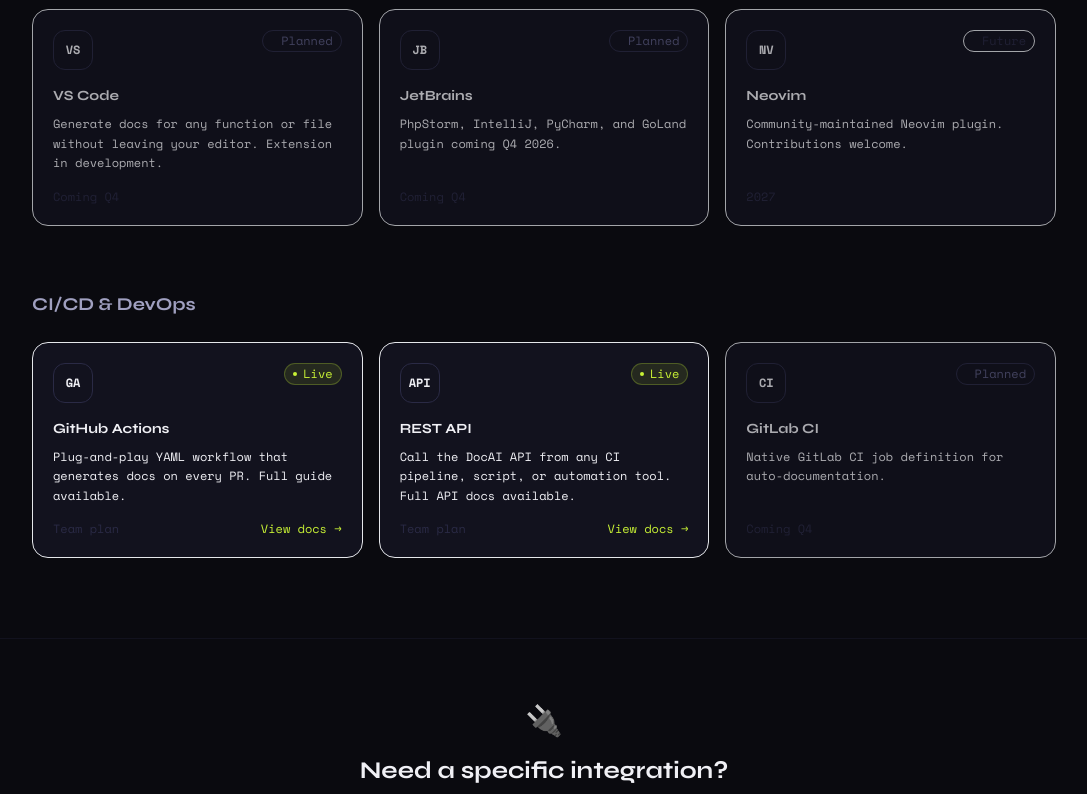
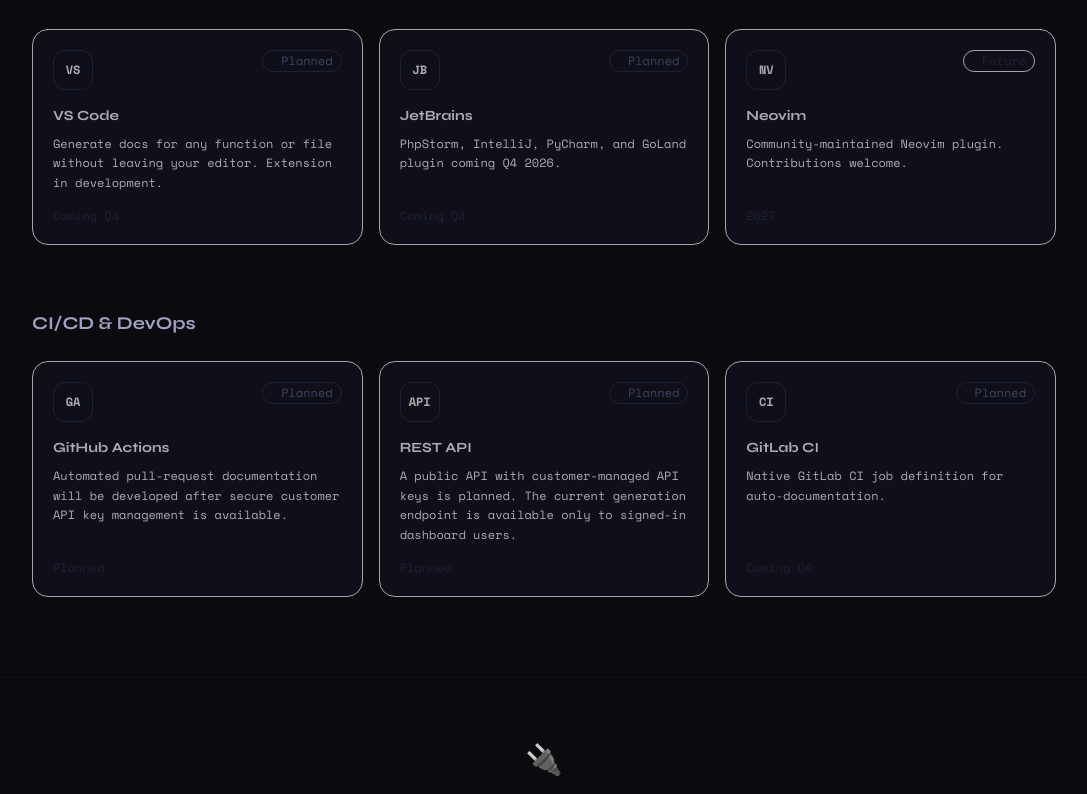
Before and after one commit to bhupindersb/ai-doc-generator, a Next.js app: page /integrations in a window 1280 px wide. Shown: the part 1617-2411 px from the top of the page, without its empty margins (96-1183 px from the left). Built offline with nearby package versions, Linux system fonts and the light colour scheme; no server answers.

Commit message:
Correct Docs AI integrations availability labels

```diff
--- a/app/integrations/page.tsx
+++ b/app/integrations/page.tsx
@@ -5,7 +5,7 @@ const integrations = [
   {
     category: "Version Control",
     items: [
-      { name: "GitHub", icon: "GH", status: "live", desc: "Sign in with GitHub, auto-generate docs on PRs via GitHub Action, push docs to any branch.", plan: "All plans" },
+      { name: "GitHub", icon: "GH", status: "live", desc: "Sign in to Docs AI with your GitHub account. Pull-request documentation automation is planned, not yet available.", plan: "Sign-in available" },
       { name: "GitLab", icon: "GL", status: "planned", desc: "GitLab OAuth and CI/CD pipeline integration coming Q4 2026.", plan: "Coming Q4" },
       { name: "Bitbucket", icon: "BB", status: "planned", desc: "Bitbucket Pipelines integration on the roadmap for 2027.", plan: "2027" },
     ],
@@ -30,8 +30,8 @@ const integrations = [
   {
     category: "CI/CD & DevOps",
     items: [
-      { name: "GitHub Actions", icon: "GA", status: "live", desc: "Plug-and-play YAML workflow that generates docs on every PR. Full guide available.", plan: "Team plan" },
-      { name: "REST API", icon: "API", status: "live", desc: "Call the DocAI API from any CI pipeline, script, or automation tool. Full API docs available.", plan: "Team plan" },
+      { name: "GitHub Actions", icon: "GA", status: "planned", desc: "Automated pull-request documentation will be developed after secure customer API key management is available.", plan: "Planned" },
+      { name: "REST API", icon: "API", status: "planned", desc: "A public API with customer-managed API keys is planned. The current generation endpoint is available only to signed-in dashboard users.", plan: "Planned" },
       { name: "GitLab CI", icon: "CI", status: "planned", desc: "Native GitLab CI job definition for auto-documentation.", plan: "Coming Q4" },
     ],
   },
```
